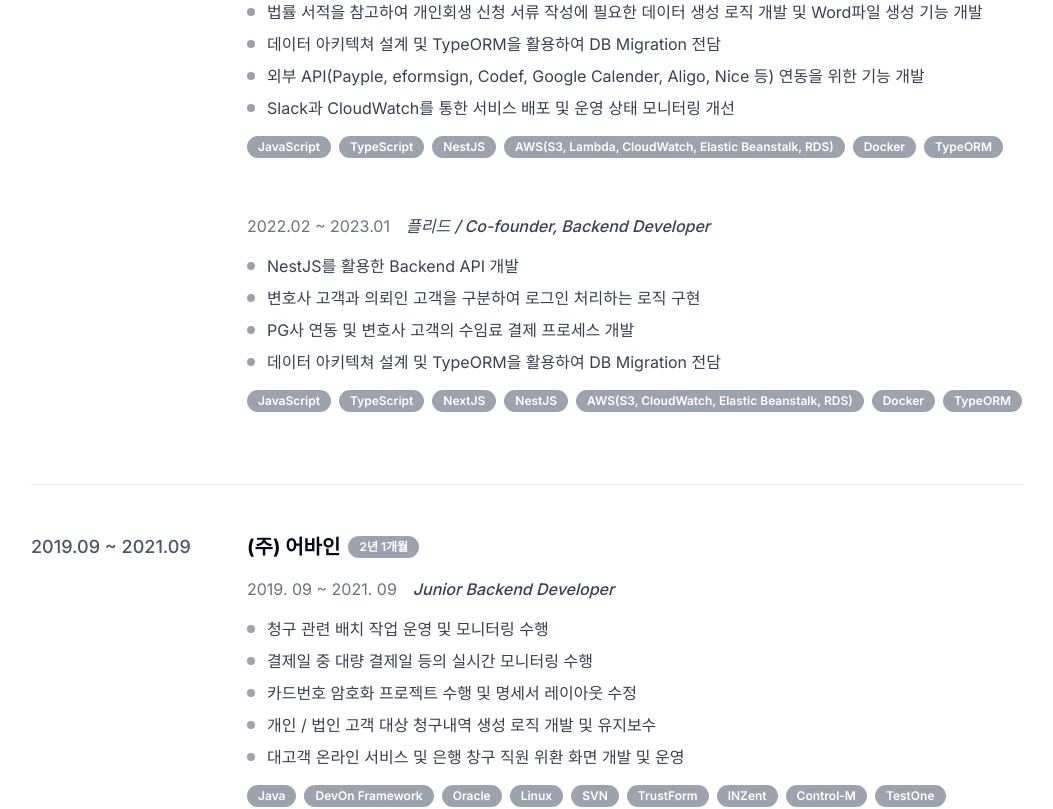
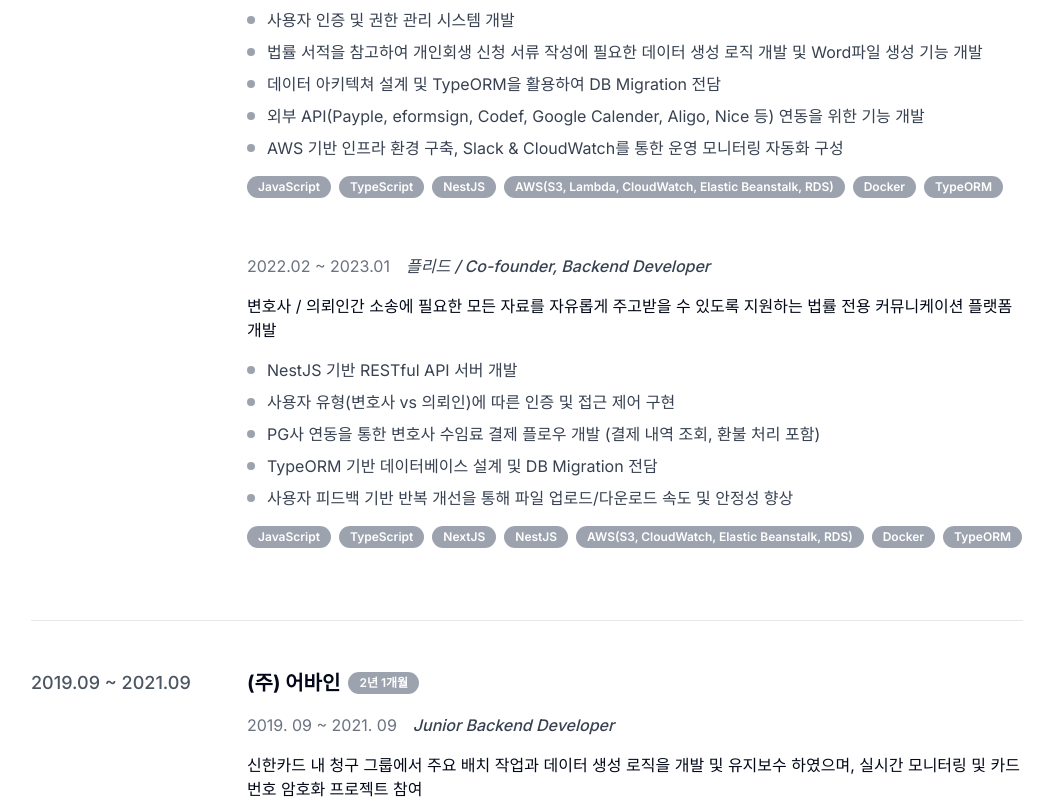
Before and after one commit to bitnalchan92/portfolio, a Next.js app: page / in a window 1280 px wide. Shown: the part 1760-2569 px from the top of the page, without its empty margins (113-1166 px from the left). Built offline with nearby package versions, Linux system fonts and the light colour scheme; a web font is replaced by a local one.

Commit message:
파비콘 수정 및 경력 내용 수정

```diff
--- a/app/layout.tsx
+++ b/app/layout.tsx
@@ -8,6 +8,9 @@ const inter = Inter({ subsets: ["latin"] })
 export const metadata = {
   title: "김찬 | 백엔드 개발자 포트폴리오",
   description: "Spring Boot, Docker, Next.js 등 웹 기술을 활용한 백엔드 개발자 김찬의 포트폴리오입니다.",
+  icons: {
+    icon: "/favicon-32x32.png",
+  },
   generator: "Next.js",
   keywords: [
     "백엔드 개발자",
--- a/components/experience.tsx
+++ b/components/experience.tsx
@@ -27,10 +27,14 @@ export default function Experience() {
                   Developer</p>
               </div>
 
+              <div className="flex items-center gap-4 mb-4">
+                <p>의뢰인 맞춤형 개인회생 자동화 서비스 플랫폼 개발</p>
+              </div>
+
               <ul className="space-y-2 text-gray-700 dark:text-gray-300 mb-4">
                 <li className="flex items-start">
                   <span className="w-2 h-2 bg-gray-400 rounded-full mt-2 mr-3 flex-shrink-0"></span>
-                  NestJS를 활용한 Backend API 개발
+                  NestJS 기반 RESTful API 서버 개발
                 </li>
                 <li className="flex items-start">
                   <span className="w-2 h-2 bg-gray-400 rounded-full mt-2 mr-3 flex-shrink-0"></span>
@@ -50,7 +54,7 @@ export default function Experience() {
                 </li>
                 <li className="flex items-start">
                   <span className="w-2 h-2 bg-gray-400 rounded-full mt-2 mr-3 flex-shrink-0"></span>
-                  Slack과 CloudWatch를 통한 서비스 배포 및 운영 상태 모니터링 개선
+                  AWS 기반 인프라 환경 구축, Slack & CloudWatch를 통한 운영 모니터링 자동화 구성
                 </li>
               </ul>
 
@@ -85,22 +89,30 @@ export default function Experience() {
                   Developer</p>
               </div>
 
+              <div className="flex items-center gap-4 mb-4">
+                <p>변호사 / 의뢰인간 소송에 필요한 모든 자료를 자유롭게 주고받을 수 있도록 지원하는 법률 전용 커뮤니케이션 플랫폼 개발</p>
+              </div>
+
               <ul className="space-y-2 text-gray-700 dark:text-gray-300 mb-4">
                 <li className="flex items-start">
                   <span className="w-2 h-2 bg-gray-400 rounded-full mt-2 mr-3 flex-shrink-0"></span>
-                  NestJS를 활용한 Backend API 개발
+                  NestJS 기반 RESTful API 서버 개발
                 </li>
                 <li className="flex items-start">
                   <span className="w-2 h-2 bg-gray-400 rounded-full mt-2 mr-3 flex-shrink-0"></span>
-                  변호사 고객과 의뢰인 고객을 구분하여 로그인 처리하는 로직 구현
+                  사용자 유형(변호사 vs 의뢰인)에 따른 인증 및 접근 제어 구현
                 </li>
                 <li className="flex items-start">
                   <span className="w-2 h-2 bg-gray-400 rounded-full mt-2 mr-3 flex-shrink-0"></span>
-                  PG사 연동 및 변호사 고객의 수임료 결제 프로세스 개발
+                  PG사 연동을 통한 변호사 수임료 결제 플로우 개발 (결제 내역 조회, 환불 처리 포함)
                 </li>
                 <li className="flex items-start">
                   <span className="w-2 h-2 bg-gray-400 rounded-full mt-2 mr-3 flex-shrink-0"></span>
-                  데이터 아키텍쳐 설계 및 TypeORM을 활용하여 DB Migration 전담
+                  TypeORM 기반 데이터베이스 설계 및 DB Migration 전담
+                </li>
+                <li className="flex items-start">
+                  <span className="w-2 h-2 bg-gray-400 rounded-full mt-2 mr-3 flex-shrink-0"></span>
+                  사용자 피드백 기반 반복 개선을 통해 파일 업로드/다운로드 속도 및 안정성 향상
                 </li>
               </ul>
 
@@ -150,14 +162,14 @@ export default function Experience() {
                 <p className="font-medium text-gray-700 dark:text-gray-300 italic">Junior Backend Developer</p>
               </div>
 
+              <div className="flex items-center gap-4 mb-4">
+                <p>신한카드 내 청구 그룹에서 주요 배치 작업과 데이터 생성 로직을 개발 및 유지보수 하였으며, 실시간 모니터링 및 카드번호 암호화 프로젝트 참여</p>
+              </div>
+
               <ul className="space-y-2 text-gray-700 dark:text-gray-300 mb-4">
                 <li className="flex items-start">
                   <span className="w-2 h-2 bg-gray-400 rounded-full mt-2 mr-3 flex-shrink-0"></span>
-                  청구 관련 배치 작업 운영 및 모니터링 수행
-                </li>
-                <li className="flex items-start">
-                  <span className="w-2 h-2 bg-gray-400 rounded-full mt-2 mr-3 flex-shrink-0"></span>
-                  결제일 중 대량 결제일 등의 실시간 모니터링 수행
+                  청구그룹 배치작업 개발 및 스케쥴 조정 및 모니터링 수행
                 </li>
                 <li className="flex items-start">
                   <span className="w-2 h-2 bg-gray-400 rounded-full mt-2 mr-3 flex-shrink-0"></span>
@@ -165,11 +177,11 @@ export default function Experience() {
                 </li>
                 <li className="flex items-start">
                   <span className="w-2 h-2 bg-gray-400 rounded-full mt-2 mr-3 flex-shrink-0"></span>
-                  개인 / 법인 고객 대상 청구내역 생성 로직 개발 및 유지보수
+                  개인 / 법인 고객의 청구내역 산출 로직 개발
                 </li>
                 <li className="flex items-start">
                   <span className="w-2 h-2 bg-gray-400 rounded-full mt-2 mr-3 flex-shrink-0"></span>
-                  대고객 온라인 서비스 및 은행 창구 직원 위환 화면 개발 및 운영
+                  온라인 서비스 및 은행 창구 직원용 화면(웹기반) 운영 및 유지보수
                 </li>
               </ul>
 
```
Also changed, not shown: public/favicon-32x32.png (added).
